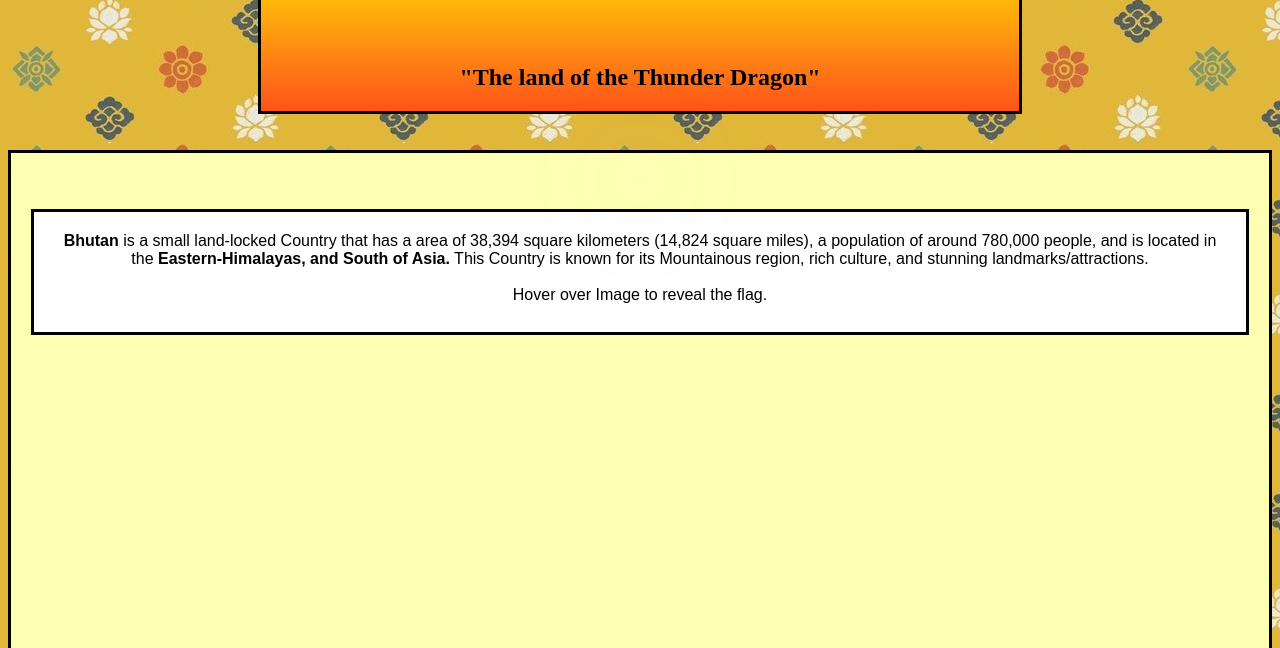
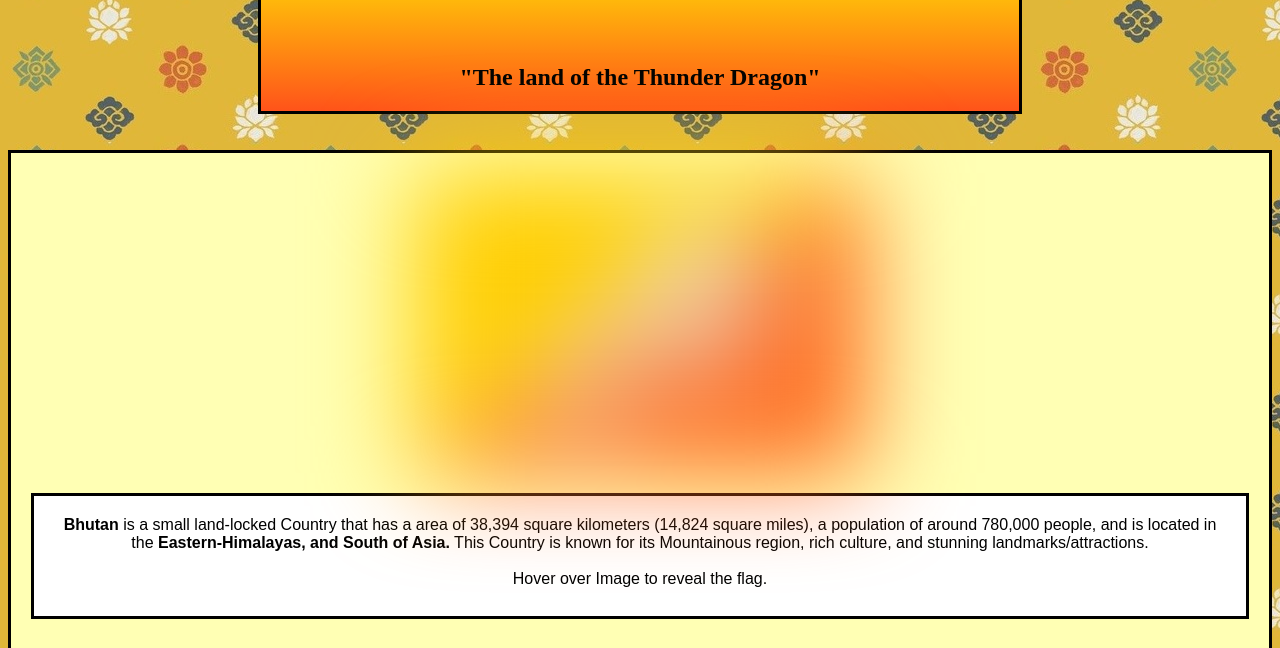
Before and after one commit to oscarc161/Country_Website2, a plain HTML site: page index.html in a window 1280 px wide. Shown: the part 152-800 px from the top of the page. Drawn offline with Linux system fonts and the light colour scheme; files whose address does not match are found by name.

Commit message:
Update index.html

```diff
--- a/index.html
+++ b/index.html
@@ -25,7 +25,7 @@
 
 	<div class="container" id="content_decorate">
 		<div class="content center">
-			<img src="images/Flag_of_Bhutan.svg.png" height="300" id="blur">
+			<img src="Flag_of_Bhutan.svg.png" height="300" id="blur">
 			<p> <span> Bhutan </span> is a small land-locked Country that has a area of 38,394 square kilometers (14,824 square miles), a population of around 780,000 people, and is located in the <span> Eastern-Himalayas, and South of Asia.</span> This Country is known for its Mountainous region, rich culture, and stunning landmarks/attractions.<br><br> Hover over Image to reveal the flag.   </p>
 		</div>
 	</div>
```
